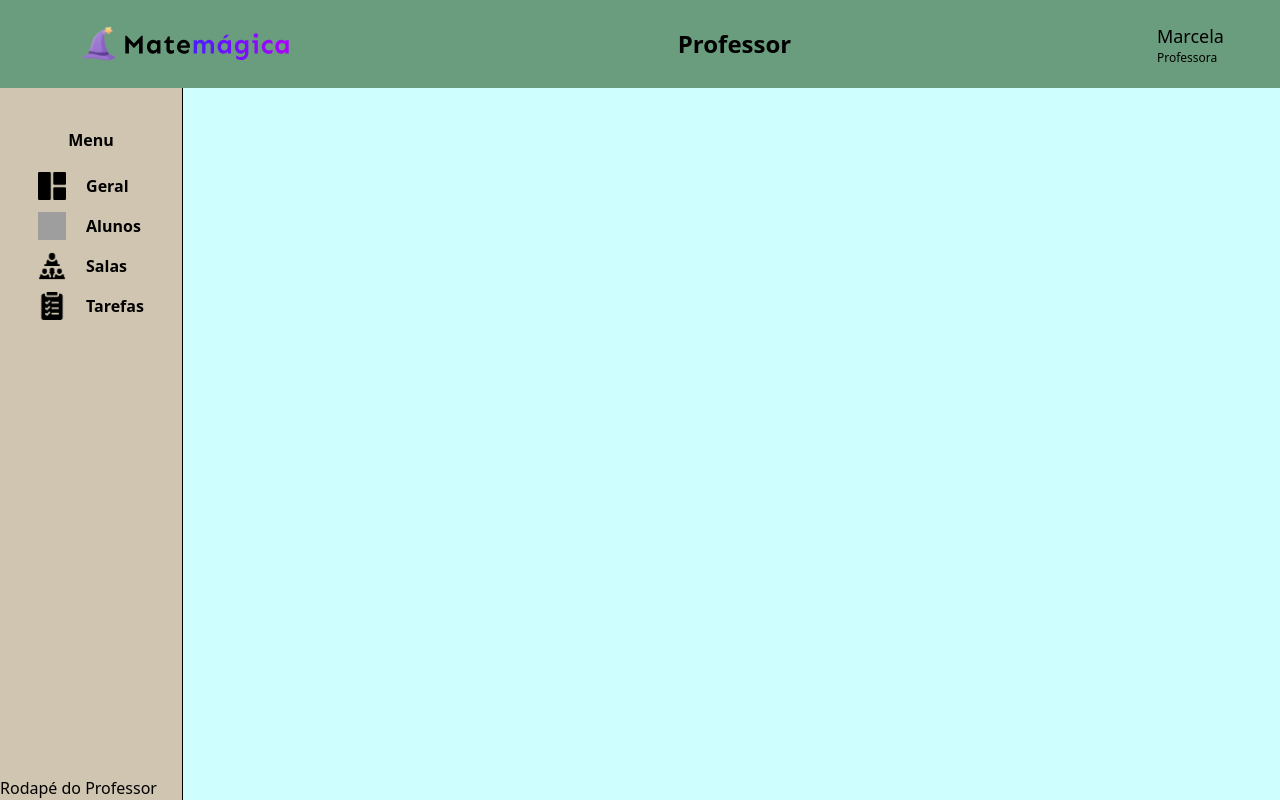
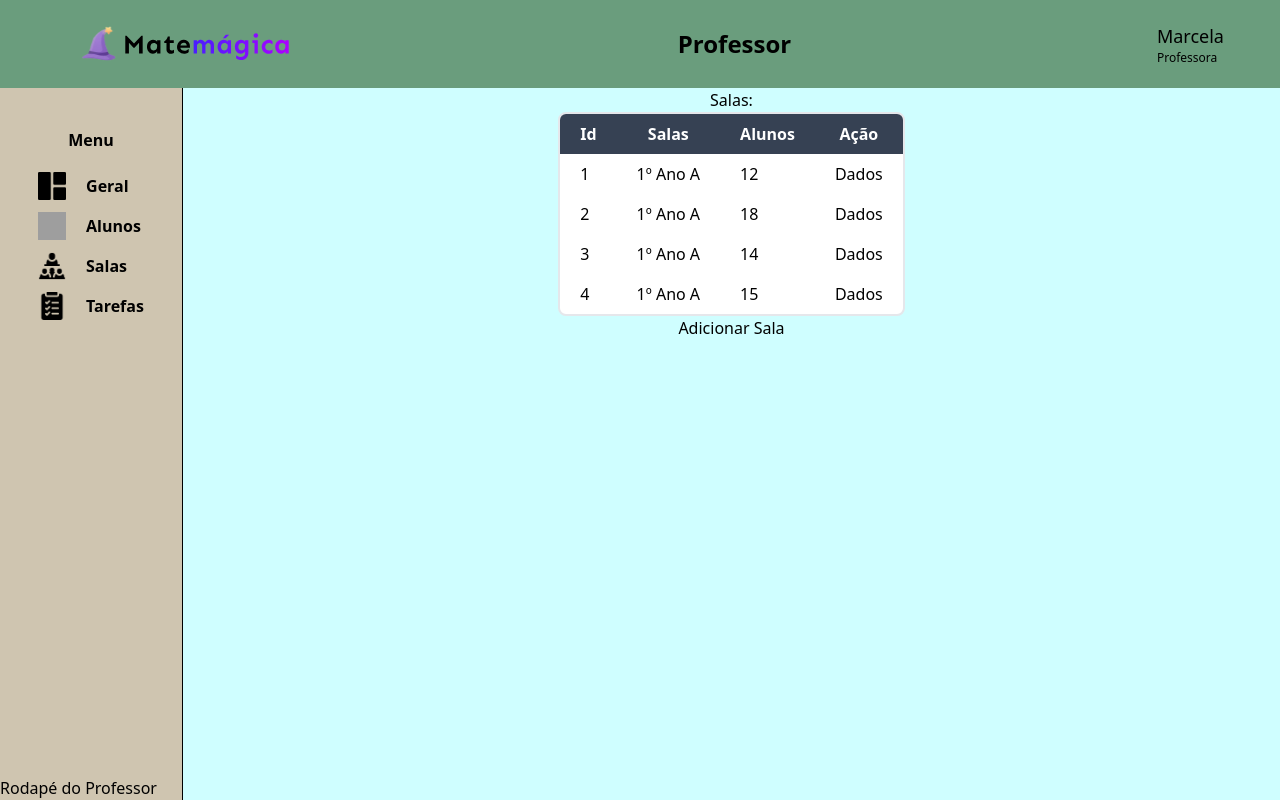
Before and after one commit to PedroMarineli/matemagica-clientes, a Vue app in the folder matemagica/: page /salas in a window 1280 px wide. Built offline with nearby package versions, Linux system fonts and the light colour scheme; grey boxes are pictures that could not be loaded.

Commit message:
doing TeacherStudents and starting register forms

```diff
--- a/matemagica/src/components/teacher/AsideTeacher.vue
+++ b/matemagica/src/components/teacher/AsideTeacher.vue
@@ -18,7 +18,7 @@ const top = [
     <aside class="w-1/6 py-10 bg-light-brown flex flex-col items-center gap-5 border-r-1 border-r-black">
         <span class="font-bold">Menu</span>
         <ul class="flex flex-col gap-3">
-            <li class="flex items-center gap-5" v-for="item in top" :key="item.nome" @click="() => router.push({ name: item.route })">
+            <li class="flex items-center gap-5 cursor-pointer" v-for="item in top" :key="item.nome" @click="() => router.push({ name: item.route })">
                 <img v-if="item.icon" :src="item.icon" :alt="item.nome" class="w-7 h-7"/>
                 <span class="font-bold">{{ item.nome }}</span>
             </li>
--- /dev/null
+++ b/matemagica/src/components/teacher/RegisterStudent.vue
@@ -0,0 +1,20 @@
+<script setup lang="ts">
+
+</script>
+
+<template>
+    <form action="">
+        <div>
+            <span>Nome:</span>
+            <input type="text">
+        </div>
+        <div>
+            <span>Gênero</span>
+            <input type="text">
+        </div>
+        <div>
+            <span>Idade</span>
+            <input type="text">
+        </div>
+    </form>
+</template>
--- a/matemagica/src/components/teacher/TeacherClasses.vue
+++ b/matemagica/src/components/teacher/TeacherClasses.vue
@@ -1,7 +1,36 @@
 <script setup lang="ts">
-
+const mocks = [
+  { id: 1, class: "1º Ano A", students: 12 },
+  { id: 2, class: "1º Ano A", students: 18 },
+  { id: 3, class: "1º Ano A", students: 14 },
+  { id: 4, class: "1º Ano A", students: 15 }
+];
 </script>
 
 <template>
-
+    <h1>Salas:</h1>
+    <table class="table">
+        <thead>
+            <tr>
+                <th>Id</th>
+                <th>Salas</th>
+                <th>Alunos</th>
+                <th>Ação</th>
+            </tr>
+        </thead>
+        <tbody v-if="!mocks || mocks.length === 0">
+            <tr>
+                <td colspan="10">Nenhuma sala cadastrada</td>
+            </tr>
+        </tbody>
+        <tbody v-else v-for="mock in mocks">
+            <tr>
+                <td>{{mock.id}}</td>
+                <td>{{mock.class}}</td>
+                <td>{{mock.students}}</td>
+                <td>Dados</td>
+            </tr>
+        </tbody>
+    </table>
+    <button>Adicionar Sala</button>
 </template>
--- a/matemagica/src/components/teacher/TeacherStudents.vue
+++ b/matemagica/src/components/teacher/TeacherStudents.vue
@@ -34,4 +34,5 @@ const mocks = [
             </tr>
         </tbody>
     </table>
+    <button>Adicionar Aluno</button>
 </template>
```
Also changed, not shown: matemagica/src/components/teacher/RegisterClass.vue (added, +7 -0 lines).
